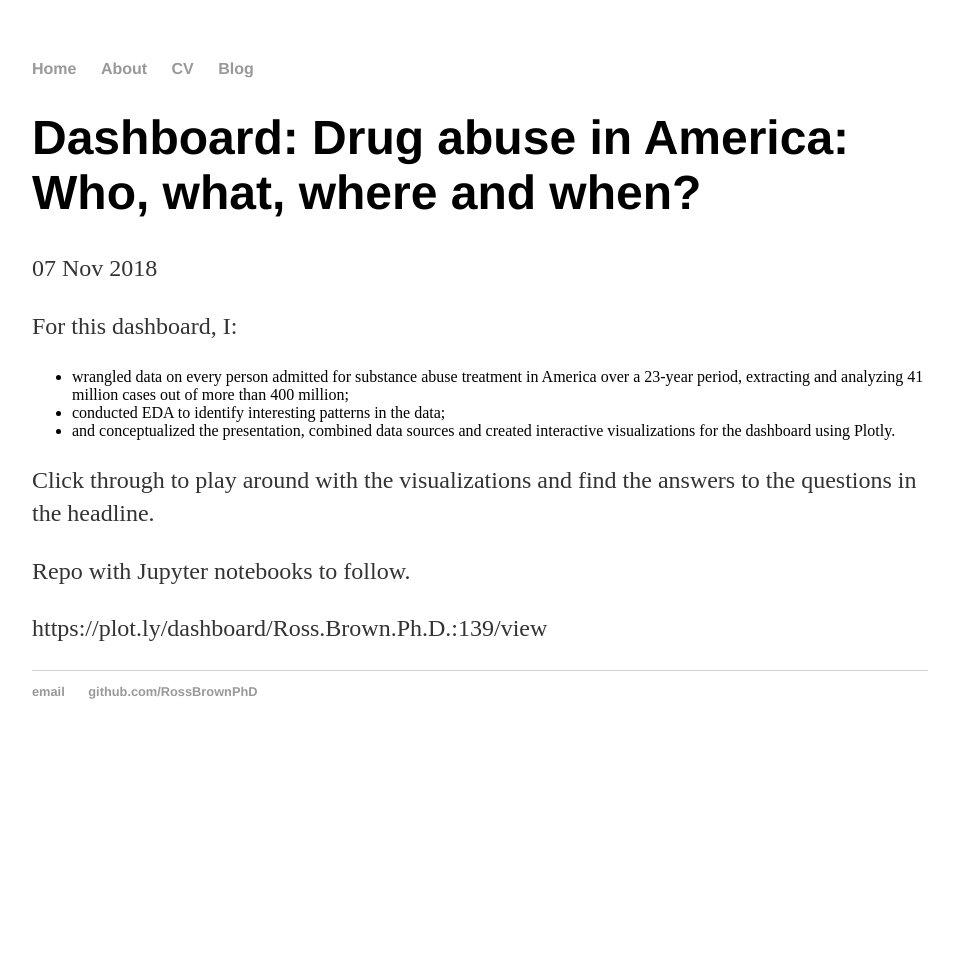
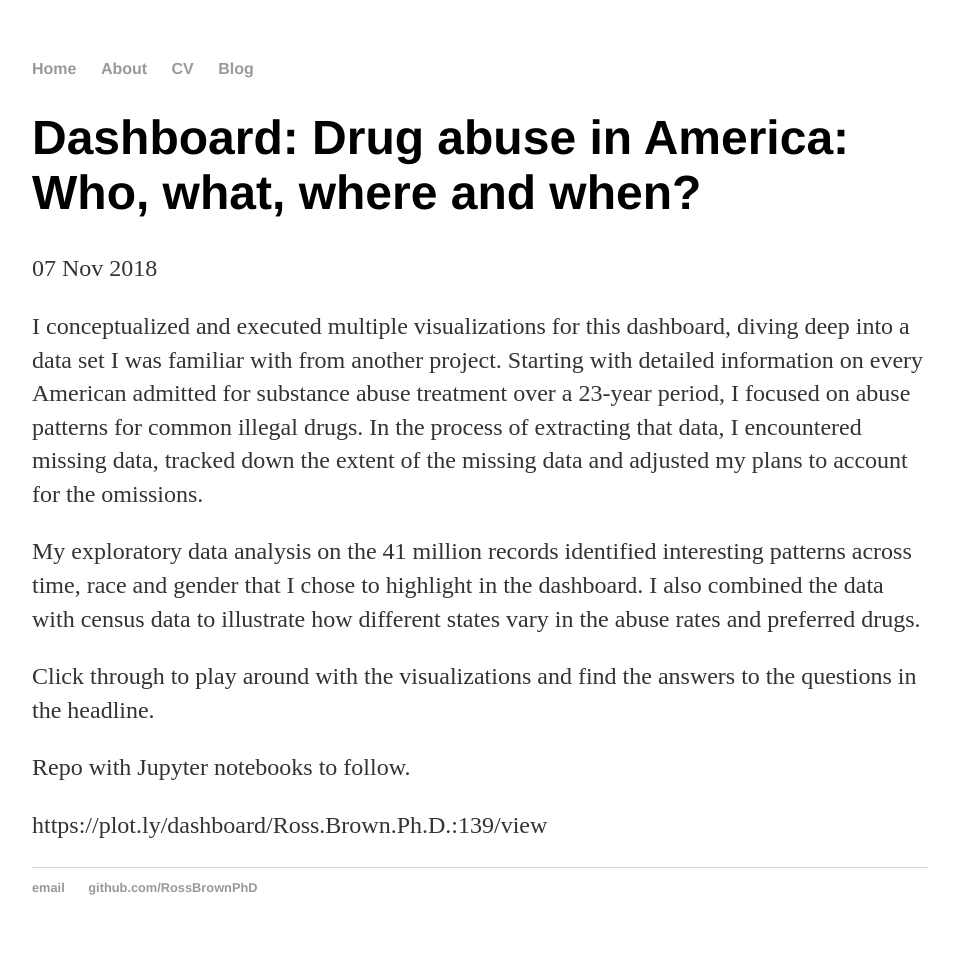
Before and after one commit to RossBrownPhD/RossBrownPhD.github.io, a Jekyll site: the page built from _posts/2018-11-07-Dashboard:-Drug-abuse-in-America:-Who,-what,-where-and-when?.md, in a window 1280 px wide. Shown: the whole page, without its empty margins (160-1119 px from the left). Built offline with Jekyll 4.4.1, drawn with Linux system fonts in a browser that asks for light colours; before the commit the page ends 900 px from its top, so only the background shows below that.

Commit message:
make it kickier

```diff
--- a/_posts/2018-11-07-Dashboard:-Drug-abuse-in-America:-Who,-what,-where-and-when?.md
+++ b/_posts/2018-11-07-Dashboard:-Drug-abuse-in-America:-Who,-what,-where-and-when?.md
@@ -4,11 +4,9 @@ title: "Dashboard: Drug abuse in America: Who, what, where and when?"
 date: 2018-11-07
 ---
 
-For this dashboard, I:
+I conceptualized and executed multiple visualizations for this dashboard, diving deep into a data set I was familiar with from another project. Starting with detailed information on every American admitted for substance abuse treatment over a 23-year period, I focused on abuse patterns for common illegal drugs. In the process of extracting that data, I encountered missing data, tracked down the extent of the missing data and adjusted my plans to account for the omissions.
 
-* wrangled data on every person admitted for substance abuse treatment in America over a 23-year period, extracting and analyzing 41 million cases out of more than 400 million;
-* conducted EDA to identify interesting patterns in the data;
-* and conceptualized the presentation, combined data sources and created interactive visualizations for the dashboard using Plotly.
+My exploratory data analysis on the 41 million records identified interesting patterns across time, race and gender that I chose to highlight in the dashboard. I also combined the data with census data to illustrate how different states vary in the abuse rates and preferred drugs.
 
 Click through to play around with the visualizations and find the answers to the questions in the headline.
 
```
